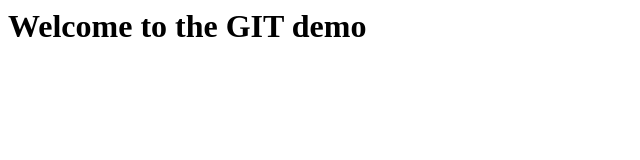
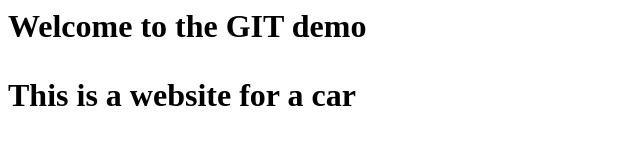
Before and after one commit to avinashtauro-arctechinfo/TestProject7, a plain HTML site: page index.html in a window 1280 px wide. Shown: the whole page, without its empty margins (0-640 px from the left). Drawn offline with Linux system fonts and the light colour scheme.

Commit message:
Some changes by me

```diff
--- a/index.html
+++ b/index.html
@@ -3,5 +3,6 @@
 </head>
 <body>
 <h1>Welcome to the GIT demo<h1>
+<p>This is a website for a car<p>
 </body>
 </html>
```
